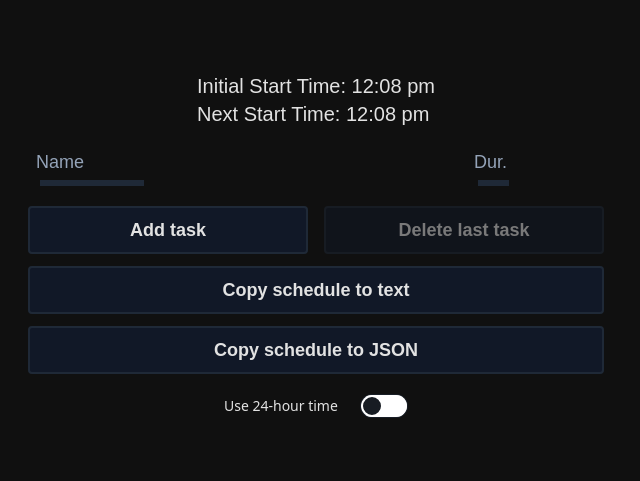
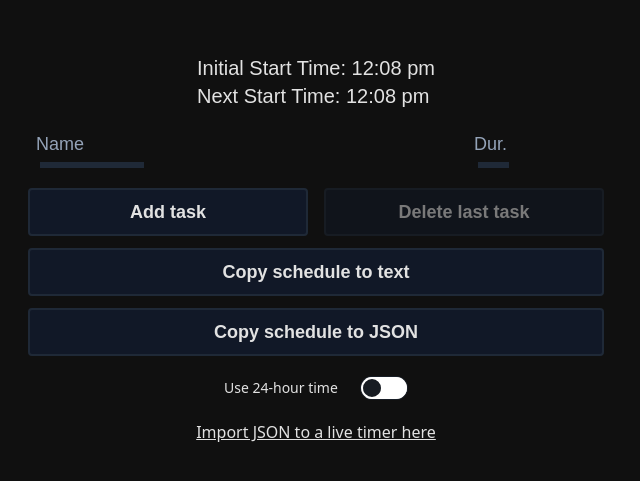
Before and after one commit to Geometryse/productivity-app, a SvelteKit app: page /app in a window 1280 px wide. Shown: the part 117-598 px from the top of the page, without its empty margins (0-640 px from the left). Built offline with nearby package versions, Linux system fonts and the light colour scheme.

Commit message:
Add URL to fluxflow

```diff
--- a/src/routes/app/+page.svelte
+++ b/src/routes/app/+page.svelte
@@ -165,6 +165,7 @@
 				/>
 			</label>
 		</div>
+		<a href="https://fluxflow.vercel.app/app" target="_blank" class="underline">Import JSON to a live timer here</a>
 		<div class="flex-1">
 			<p class="text-sm !text-red-600 font-bold">{errorText}</p>
 		</div>
```
